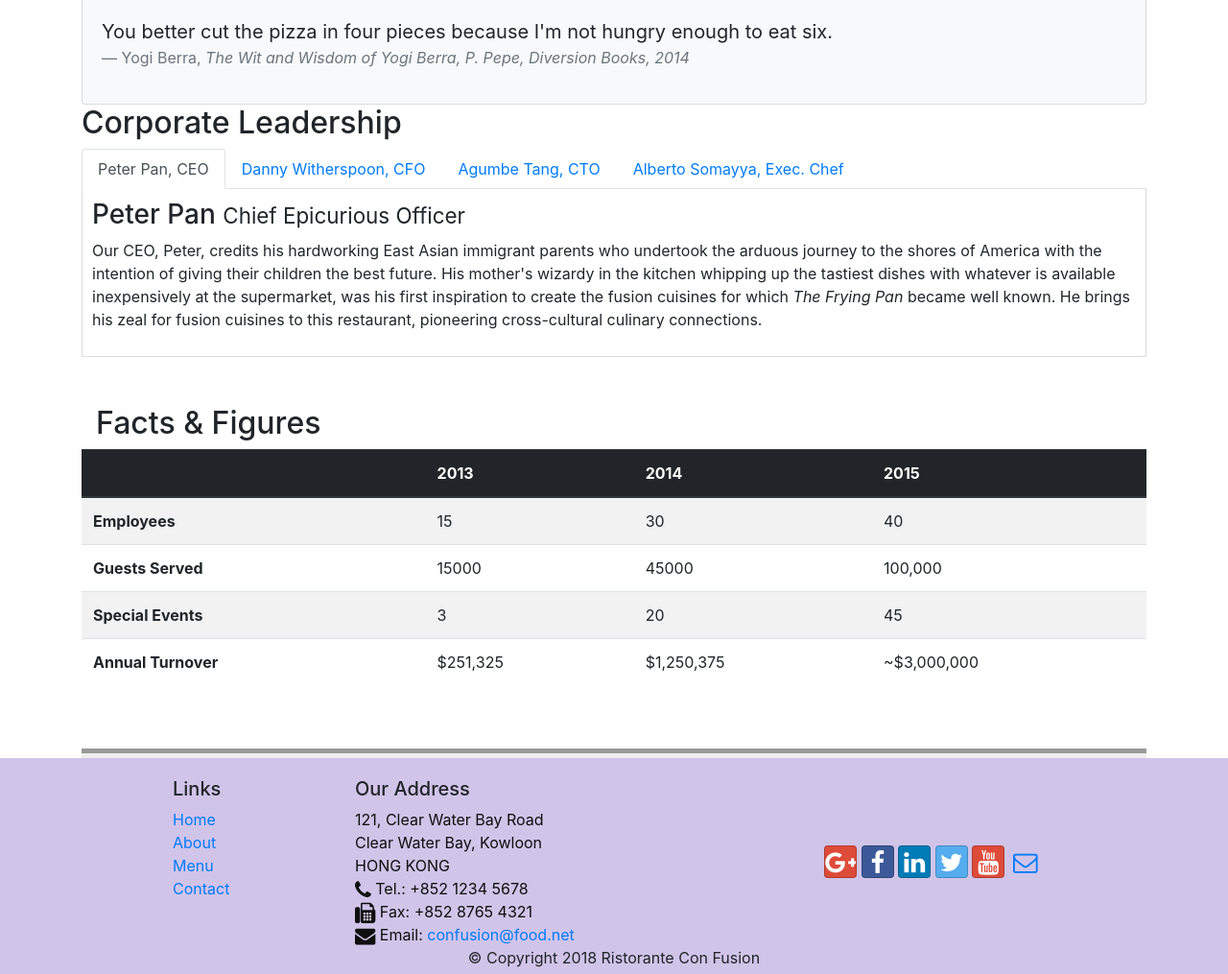
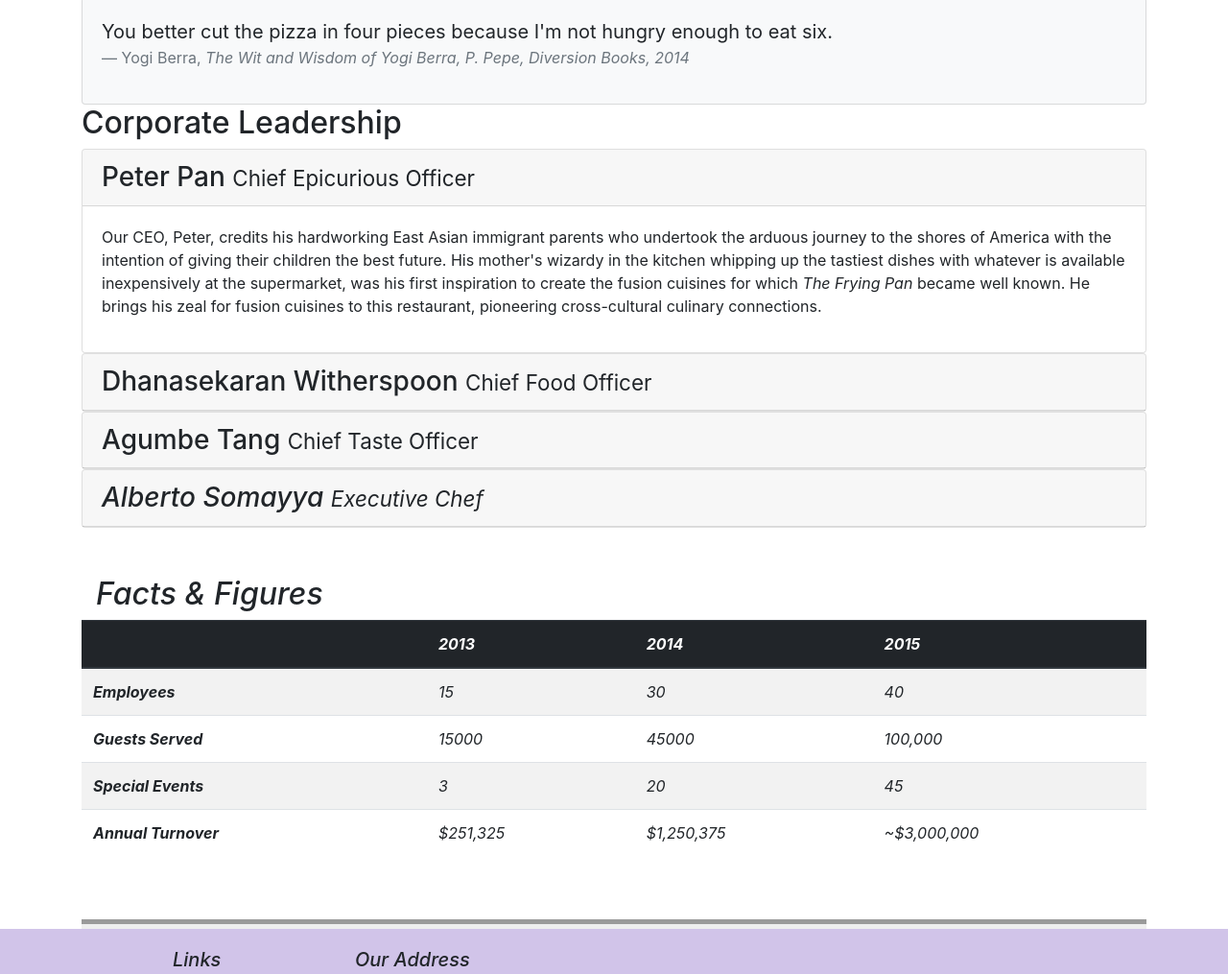
Before and after one commit to Karan05122000/ConFusion, a website: page aboutus.html in a window 1280 px wide. Shown: the part 762-1777 px from the top of the page at 96% size. Drawn offline with nearby package versions, Linux system fonts and the light colour scheme.

Commit message:
accordion

```diff
--- a/aboutus.html
+++ b/aboutus.html
@@ -98,7 +98,7 @@
         <div class="row">
             <div class="col-12 ">
                 <h2>Corporate Leadership</h2>
-                    <ul class="nav nav-tabs">
+                    <!-- <ul class="nav nav-tabs">
                         <li class="nav-item">
                         <a class="nav-link active" href="#peter"
                             role="tab" data-toggle="tab">Peter Pan, CEO</a>
@@ -115,8 +115,8 @@
                         <a class="nav-link" href="#alberto" role="tab"
                             data-toggle="tab">Alberto Somayya, Exec. Chef</a>
                         </li>
-                    </ul>
-                    <div class="tab-content">
+                    </ul> -->
+                    <!-- <div class="tab-content">
                         <div role="tabpanel" class="tab-pane fade show active" id="peter">
                             <h3>Peter Pan <small>Chief Epicurious Officer</small></h3>
                             <p class="d-none d-none-sm d-md-block">Our CEO, Peter, credits his hardworking East Asian immigrant parents who undertook the arduous journey to the shores of America with the intention of giving their children the best future. His mother's wizardy in the kitchen whipping up the tastiest dishes with whatever is available inexpensively at the supermarket, was his first inspiration to create the fusion cuisines for which <em>The Frying Pan</em> became well known. He brings his zeal for fusion cuisines to this restaurant, pioneering cross-cultural culinary connections.</p>
@@ -133,7 +133,84 @@
                             <h3>Alberto Somayya <small>Executive Chef</small></h3>
                             <p class="d-none d-none-sm d-md-block">Award winning three-star Michelin chef with wide International experience having worked closely with whos-who in the culinary world, he specializes in creating mouthwatering Indo-Italian fusion experiences. He says, <em>Put together the cuisines from the two craziest cultures, and you get a winning hit! Amma Mia!</em></p>
                         </div>
+                    </div> -->
+
+                    <div id="accordion">
+                        <div class="card">
+                            <div class="card-header" role="tab" id="peterhead">
+                            <h3 class="mb-0">
+                                <a data-toggle="collapse" data-target="#peter">
+                                Peter Pan <small>Chief Epicurious Officer</small>
+                                </a>
+                            </h3>
+                            </div>
+                            <div class="collapse show" id="peter" data-parent="#accordion">
+                                <div class="card-body">
+                                    <p class="d-none d-sm-block">Our CEO, Peter, credits his hardworking East Asian immigrant parents who undertook the arduous journey to the shores of America with the intention of giving their children the best future. His mother's wizardy in the kitchen whipping up the tastiest dishes with whatever is available inexpensively at the supermarket, was his first inspiration to create the fusion cuisines for which <em>The Frying Pan</em> became well known. He brings his zeal for fusion cuisines to this restaurant, pioneering cross-cultural culinary connections.</p>
+                                </div>
+                            </div>
+                        </div>
+                        <div class="card">
+                            <div class="card-header" role="tab" id="dannyhead">
+                            <h3 class="mb-0">
+                                <a class="collapsed" data-toggle="collapse" data-target="#danny">
+                                Dhanasekaran Witherspoon <small>Chief Food Officer</small>
+                                </a>
+                            </h3>
+                            </div>
+                            <div class="collapse" id="danny" data-parent="#accordion">
+                                <div class="card-body">
+                                    <p class="d-none d-sm-block">Our CFO, Danny, as he is affectionately referred to by his colleagues, comes from a long established family tradition in farming and produce. His experiences growing up on a farm in the Australian outback gave him great appreciation for varieties of food sources. As he puts it in his own words, <em>Everything that runs, wins, and everything that stays, pays!</em></p>
+                                </div>
+                            </div>
+                        </div>
+                    <div class="card">
+                            <div class="card-header" role="tab" id="agumbehead">
+                            <h3 class="mb-0">
+                                <a class="collapsed" data-toggle="collapse" data-target="#agumbe">
+                                Agumbe Tang <small>Chief Taste Officer</small>
+                                </a>
+                            </h3>
+                            </div>
+                            <div class="collapse" id="agumbe" data-parent="#accordion">
+                                <div class="card-body">
+                                    <p class="d-none d-sm-block">Blessed with the most discerning gustatory sense, Agumbe, our CTO, personally ensures that every dish that we serve meets his exacting tastes. Our chefs dread the tongue lashing that ensues if their dish does not meet his exacting standards. He lives by his motto, <em>You click only if you survive my lick.</p>
+                                </div>
+                            </div>
                     </div>
+                    <div class="card">
+                        <div class="card-header" role="tab" id="albertohead">
+                        <h3 class="mb-0">
+                            <a class="collapsed" data-toggle="collapse" data-target="#alberto">
+                            Alberto Somayya <small>Executive Chef</small>
+                            </a>
+                        </h3>
+                        </div>
+                        <div class="collapse" id="alberto" data-parent="#accordion">
+                            <div class="card-body">
+                                <p class="d-none d-sm-block">Award winning three-star Michelin chef with wide International experience having worked closely with whos-who in the culinary world, he specializes in creating mouthwatering Indo-Italian fusion experiences. He says, <em>Put together the cuisines from the two craziest cultures, and you get a winning hit! Amma Mia!</em></p>
+                            </div>
+                        </div>
+                    </div>
+                    </div>
+                    <!-- <div class="tab-content">
+                        <div role="tabpanel" class="tab-pane fade show active" id="peter">
+                            <h3>Peter Pan <small>Chief Epicurious Officer</small></h3>
+                            <p class="d-none d-none-sm d-md-block"></p>
+                        </div>
+                        <div role="tabpanel" class="tab-pane fade " id="danny">
+                            <h3>Dhanasekaran Witherspoon <small>Chief Food Officer</small></h3>
+                            <p class="d-none d-none-sm d-md-block"></em></p>
+                        </div>
+                        <div role="tabpanel" class="tab-pane fade " id="agumbe">
+                            <h3>Agumbe Tang <small>Chief Taste Officer</small></h3>
+                            <p class="d-none d-none-sm d-md-block"></em></p>
+                        </div>
+                        <div role="tabpanel" class="tab-pane fade " id="alberto">
+                            <h3>Alberto Somayya <small>Executive Chef</small></h3>
+                            <p class="d-none d-none-sm d-md-block"></em></p>
+                        </div>
+                    </div> -->
             </div>
        </div>
        <div class="row row-content">
```
